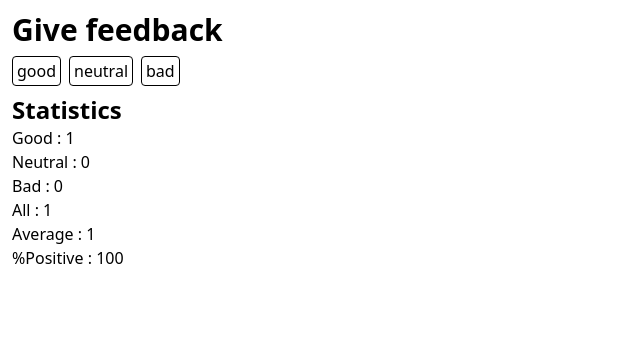
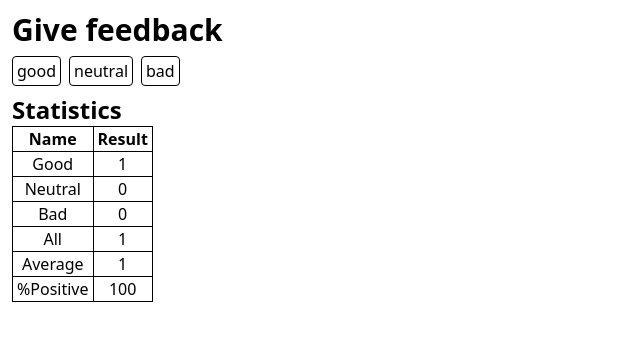
Before and after one commit to Lil-Code30/full-stack-open-course, a React (Vite) app in the folder part-1/unicafe/: page / in a window 1280 px wide. Both pictures are taken after a click on the button "good". Shown: the top 340 px of the page, without its empty margins (0-640 px from the left). Built offline with nearby package versions, Linux system fonts and the light colour scheme.

Commit message:
1.11*: unicafe step 6

```diff
--- a/part-1/unicafe/src/components/Statistics.jsx
+++ b/part-1/unicafe/src/components/Statistics.jsx
@@ -5,14 +5,22 @@ export default function Statistics({ data }) {
   return (
     <>
       <h2 className="text-2xl font-semibold mt-2">Statistics</h2>
-      <div>
+      <table className="border p-0.5 text-center">
+        <thead>
+          <tr>
+            <th className="border px-1">Name</th>
+            <th className="border px-1">Result</th>
+          </tr>
+        </thead>
+        <tbody>
           <StatisticsLine text="Good" value={good} />
           <StatisticsLine text="Neutral" value={neutral} />
           <StatisticsLine text="Bad" value={bad} />
           <StatisticsLine text="All" value={total} />
           <StatisticsLine text="Average" value={average} />
           <StatisticsLine text="%Positive" value={positvePercentage} />
-      </div>
+        </tbody>
+      </table>
     </>
   );
 }
--- a/part-1/unicafe/src/components/StatisticsLine.jsx
+++ b/part-1/unicafe/src/components/StatisticsLine.jsx
@@ -1,7 +1,8 @@
 export default function StatisticsLine({ text, value }) {
   return (
-    <p>
-      {text} : {value}
-    </p>
+    <tr>
+      <td className="border px-1">{text}</td>
+      <td className="border px-1">{value}</td>
+    </tr>
   );
 }
```
Lines whose indentation alone changed are shown as unchanged.
